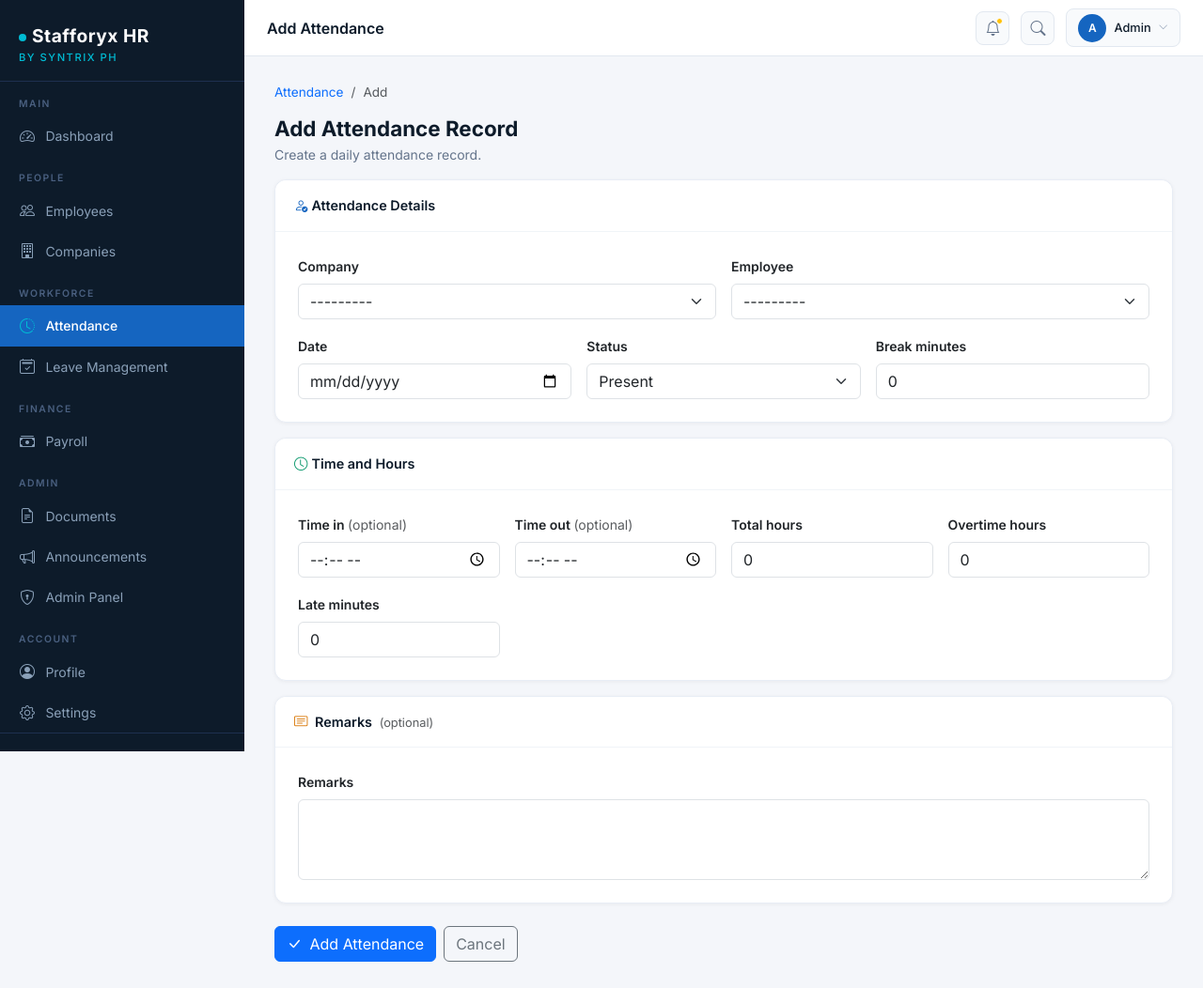
After one commit to Apriljay-tan/Stafforyx, a Django app: page /attendance/add/ in a window 1280 px wide. The commit adds this page. Shown: the whole page at 94% size. Run offline with Django 5.2, Linux system fonts and the light colour scheme; data comes from the database, SQL or seed files in the repository; both versions use the stored data as it was after the commit.

Commit message:
Add attendance management CRUD

```diff
--- /dev/null
+++ b/attendance/forms.py
@@ -0,0 +1,34 @@
+from django import forms
+
+from .models import AttendanceRecord
+
+
+def _bootstrap(form):
+    for field in form.fields.values():
+        widget = field.widget
+        if isinstance(widget, forms.CheckboxInput):
+            widget.attrs.setdefault('class', 'form-check-input')
+        elif isinstance(widget, (forms.Select, forms.SelectMultiple)):
+            widget.attrs.setdefault('class', 'form-select')
+        else:
+            widget.attrs.setdefault('class', 'form-control')
+
+
+class AttendanceRecordForm(forms.ModelForm):
+    class Meta:
+        model = AttendanceRecord
+        fields = [
+            'company', 'employee', 'date', 'time_in', 'time_out',
+            'break_minutes', 'total_hours', 'late_minutes',
+            'overtime_hours', 'status', 'remarks',
+        ]
+        widgets = {
+            'date': forms.DateInput(attrs={'type': 'date'}),
+            'time_in': forms.TimeInput(attrs={'type': 'time'}),
+            'time_out': forms.TimeInput(attrs={'type': 'time'}),
+            'remarks': forms.Textarea(attrs={'rows': 3}),
+        }
+
+    def __init__(self, *args, **kwargs):
+        super().__init__(*args, **kwargs)
+        _bootstrap(self)
--- /dev/null
+++ b/attendance/urls.py
@@ -0,0 +1,12 @@
+from django.urls import path
+
+from . import views
+
+app_name = 'attendance'
+
+urlpatterns = [
+    path('', views.attendance_list, name='attendance_list'),
+    path('add/', views.attendance_add, name='attendance_add'),
+    path('<int:pk>/edit/', views.attendance_edit, name='attendance_edit'),
+    path('<int:pk>/delete/', views.attendance_delete, name='attendance_delete'),
+]
--- a/attendance/views.py
+++ b/attendance/views.py
@@ -1,3 +1,81 @@
-from django.shortcuts import render
+from django.contrib import messages
+from django.shortcuts import get_object_or_404, redirect, render
 
-# Create your views here.
+from employees.models import Employee
+
+from .forms import AttendanceRecordForm
+from .models import AttendanceRecord
+
+
+def attendance_list(request):
+    records = AttendanceRecord.objects.select_related(
+        'company', 'employee', 'employee__department', 'employee__position'
+    )
+
+    employee_id = request.GET.get('employee', '')
+    if employee_id:
+        records = records.filter(employee_id=employee_id)
+
+    date = request.GET.get('date', '')
+    if date:
+        records = records.filter(date=date)
+
+    status = request.GET.get('status', '')
+    if status:
+        records = records.filter(status=status)
+
+    context = {
+        'records': records,
+        'employees': Employee.objects.all().order_by('last_name', 'first_name'),
+        'employee_filter': employee_id,
+        'date_filter': date,
+        'status_filter': status,
+        'status_choices': AttendanceRecord.STATUS_CHOICES,
+    }
+    return render(request, 'attendance/attendance_list.html', context)
+
+
+def attendance_add(request):
+    form = AttendanceRecordForm(request.POST or None)
+    if request.method == 'POST' and form.is_valid():
+        record = form.save()
+        messages.success(request, 'Attendance record added successfully.')
+        return redirect('attendance:attendance_list')
+    return render(request, 'attendance/attendance_form.html', {
+        'form': form,
+        'action': 'Add',
+    })
+
+
+def attendance_edit(request, pk):
+    record = get_object_or_404(
+        AttendanceRecord.objects.select_related('employee', 'company'),
+        pk=pk,
+    )
+    form = AttendanceRecordForm(request.POST or None, instance=record)
+    if request.method == 'POST' and form.is_valid():
+        form.save()
+        messages.success(request, 'Attendance record updated successfully.')
+        return redirect('attendance:attendance_list')
+    return render(request, 'attendance/attendance_form.html', {
+        'form': form,
+        'record': record,
+        'action': 'Edit',
+    })
+
+
+def attendance_delete(request, pk):
+    record = get_object_or_404(
+        AttendanceRecord.objects.select_related('employee', 'company'),
+        pk=pk,
+    )
+    if request.method == 'POST':
+        employee_name = record.employee.full_name
+        record_date = record.date
+        record.delete()
+        messages.success(
+            request,
+            f'Attendance record for {employee_name} on {record_date} has been deleted.',
+        )
+        return redirect('attendance:attendance_list')
+    return render(request, 'attendance/attendance_confirm_delete.html', {'record': record})
--- a/config/urls.py
+++ b/config/urls.py
@@ -8,6 +8,7 @@ urlpatterns = [
     path('admin/', admin.site.urls),
     path('', dashboard_home, name='dashboard_home'),
     path('employees/', include('employees.urls')),
+    path('attendance/', include('attendance.urls')),
 ]
 
 if settings.DEBUG:
--- /dev/null
+++ b/templates/attendance/attendance_form.html
@@ -0,0 +1,151 @@
+{% extends 'base.html' %}
+{% block title %}{{ action }} Attendance{% endblock %}
+{% block page_title %}{{ action }} Attendance{% endblock %}
+
+{% block content %}
+
+<nav aria-label="breadcrumb" class="mb-3">
+  <ol class="breadcrumb" style="font-size:.85rem;">
+    <li class="breadcrumb-item">
+      <a href="{% url 'attendance:attendance_list' %}" class="text-decoration-none">Attendance</a>
+    </li>
+    <li class="breadcrumb-item active">{{ action }}</li>
+  </ol>
+</nav>
+
+<div class="page-header mb-3">
+  <h1>{{ action }} Attendance Record</h1>
+  <p>
+    {% if action == 'Add' %}Create a daily attendance record.
+    {% else %}Update this attendance record.{% endif %}
+  </p>
+</div>
+
+<form method="post" novalidate>
+  {% csrf_token %}
+
+  {% if form.non_field_errors %}
+    <div class="alert alert-danger mb-3">{{ form.non_field_errors }}</div>
+  {% endif %}
+
+  <div class="card mb-3">
+    <div class="card-header">
+      <i class="bi bi-person-check me-1" style="color:#1565C0;"></i>Attendance Details
+    </div>
+    <div class="card-body p-4">
+      <div class="row g-3">
+        <div class="col-12 col-md-6">
+          <label class="form-label fw-semibold small">{{ form.company.label }}</label>
+          {{ form.company }}
+          {% if form.company.errors %}
+            <div class="text-danger small mt-1">{{ form.company.errors.as_text }}</div>
+          {% endif %}
+        </div>
+        <div class="col-12 col-md-6">
+          <label class="form-label fw-semibold small">{{ form.employee.label }}</label>
+          {{ form.employee }}
+          {% if form.employee.errors %}
+            <div class="text-danger small mt-1">{{ form.employee.errors.as_text }}</div>
+          {% endif %}
+        </div>
+        <div class="col-12 col-md-4">
+          <label class="form-label fw-semibold small">{{ form.date.label }}</label>
+          {{ form.date }}
+          {% if form.date.errors %}
+            <div class="text-danger small mt-1">{{ form.date.errors.as_text }}</div>
+          {% endif %}
+        </div>
+        <div class="col-12 col-md-4">
+          <label class="form-label fw-semibold small">{{ form.status.label }}</label>
+          {{ form.status }}
+          {% if form.status.errors %}
+            <div class="text-danger small mt-1">{{ form.status.errors.as_text }}</div>
+          {% endif %}
+        </div>
+        <div class="col-12 col-md-4">
+          <label class="form-label fw-semibold small">{{ form.break_minutes.label }}</label>
+          {{ form.break_minutes }}
+          {% if form.break_minutes.errors %}
+            <div class="text-danger small mt-1">{{ form.break_minutes.errors.as_text }}</div>
+          {% endif %}
+        </div>
+      </div>
+    </div>
+  </div>
+
+  <div class="card mb-3">
+    <div class="card-header">
+      <i class="bi bi-clock me-1" style="color:#059669;"></i>Time and Hours
+    </div>
+    <div class="card-body p-4">
+      <div class="row g-3">
+        <div class="col-12 col-md-3">
+          <label class="form-label fw-semibold small">
+            {{ form.time_in.label }}
+            <span class="fw-normal text-muted">(optional)</span>
+          </label>
+          {{ form.time_in }}
+          {% if form.time_in.errors %}
+            <div class="text-danger small mt-1">{{ form.time_in.errors.as_text }}</div>
+          {% endif %}
+        </div>
+        <div class="col-12 col-md-3">
+          <label class="form-label fw-semibold small">
+            {{ form.time_out.label }}
+            <span class="fw-normal text-muted">(optional)</span>
+          </label>
+          {{ form.time_out }}
+          {% if form.time_out.errors %}
+            <div class="text-danger small mt-1">{{ form.time_out.errors.as_text }}</div>
+          {% endif %}
+        </div>
+        <div class="col-12 col-md-3">
+          <label class="form-label fw-semibold small">{{ form.total_hours.label }}</label>
+          {{ form.total_hours }}
+          {% if form.total_hours.errors %}
+            <div class="text-danger small mt-1">{{ form.total_hours.errors.as_text }}</div>
+          {% endif %}
+        </div>
+        <div class="col-12 col-md-3">
+          <label class="form-label fw-semibold small">{{ form.overtime_hours.label }}</label>
+          {{ form.overtime_hours }}
+          {% if form.overtime_hours.errors %}
+            <div class="text-danger small mt-1">{{ form.overtime_hours.errors.as_text }}</div>
+          {% endif %}
+        </div>
+        <div class="col-12 col-md-3">
+          <label class="form-label fw-semibold small">{{ form.late_minutes.label }}</label>
+          {{ form.late_minutes }}
+          {% if form.late_minutes.errors %}
+            <div class="text-danger small mt-1">{{ form.late_minutes.errors.as_text }}</div>
+          {% endif %}
+        </div>
+      </div>
+    </div>
+  </div>
+
+  <div class="card mb-4">
+    <div class="card-header">
+      <i class="bi bi-card-text me-1" style="color:#D97706;"></i>
+      Remarks
+      <span class="fw-normal text-muted ms-1" style="font-size:.8rem;">(optional)</span>
+    </div>
+    <div class="card-body p-4">
+      <label class="form-label fw-semibold small">{{ form.remarks.label }}</label>
+      {{ form.remarks }}
+      {% if form.remarks.errors %}
+        <div class="text-danger small mt-1">{{ form.remarks.errors.as_text }}</div>
+      {% endif %}
+    </div>
+  </div>
+
+  <div class="d-flex gap-2">
+    <button type="submit" class="btn btn-primary">
+      <i class="bi bi-check-lg me-1"></i>
+      {% if action == 'Add' %}Add Attendance{% else %}Save Changes{% endif %}
+    </button>
+    <a href="{% url 'attendance:attendance_list' %}" class="btn btn-outline-secondary">Cancel</a>
+  </div>
+</form>
+
+{% endblock %}
--- a/templates/base.html
+++ b/templates/base.html
@@ -336,7 +336,10 @@
     <div class="sidebar-section-label">Workforce</div>
     <ul class="nav flex-column sidebar-nav">
       <li class="nav-item">
-        <a href="#" class="nav-link"><i class="bi bi-clock-history"></i> Attendance</a>
+        <a href="{% url 'attendance:attendance_list' %}"
+           class="nav-link {% if request.resolver_match.app_name == 'attendance' %}active{% endif %}">
+          <i class="bi bi-clock-history"></i> Attendance
+        </a>
       </li>
       <li class="nav-item">
         <a href="#" class="nav-link"><i class="bi bi-calendar2-check"></i> Leave Management</a>
```
Also changed, not shown: templates/attendance/attendance_confirm_delete.html (added, +51 -0 lines), templates/attendance/attendance_list.html (added, +142 -0 lines), db.sqlite3, 1 other file.
